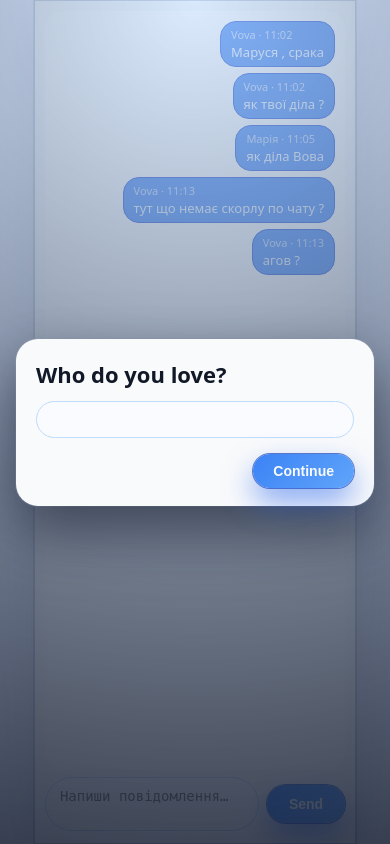
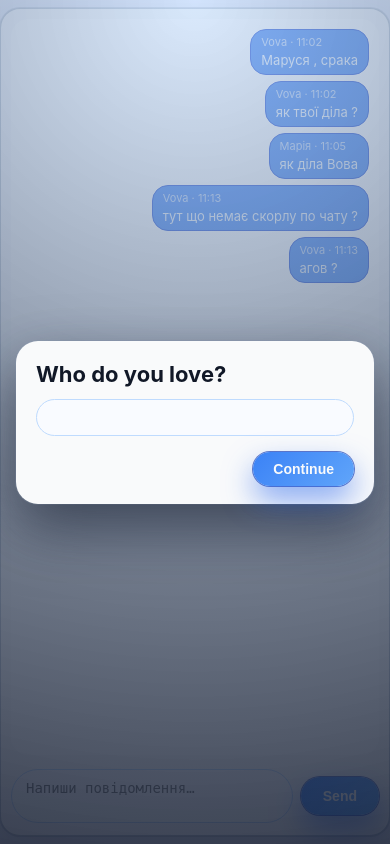
Before and after one commit to volodymyrhasych/Chat_Mari_Vova, a FastAPI app: page / in a window 390 px wide. Run offline with FastAPI, Linux system fonts and the light colour scheme; data comes from the database, SQL or seed files in the repository.

Commit message:
Update chat.html

```diff
--- a/templates/chat.html
+++ b/templates/chat.html
@@ -16,17 +16,18 @@
     }
 
     body {
-      font-family: system-ui, -apple-system, BlinkMacSystemFont, "Roboto", sans-serif;
+      font-family: -apple-system, BlinkMacSystemFont, system-ui, sans-serif;
       background: #eef2ff;
       color: #111827;
     }
 
-    /* ===== ГОЛОВНИЙ КОНТЕЙНЕР (по висоті екрана) ===== */
+    /* ================= ГОЛОВНИЙ КОНТЕЙНЕР ================= */
 
     .app-root {
-      min-height: 100vh; /* тягнемо на всю висоту екрану */
+      height: 100vh; /* ключовий момент: реальна висота екрану */
       display: flex;
-      flex-direction: column; /* головна вісь = вертикаль */
+      justify-content: center;
+      align-items: center;
       padding: env(safe-area-inset-top, 8px)
                env(safe-area-inset-right, 8px)
                env(safe-area-inset-bottom, 8px)
@@ -34,9 +35,9 @@
     }
 
     .chat-shell {
-      flex: 1;                 /* забирає весь доступний простір по висоті */
+      flex: 1;
       max-width: 960px;
-      margin: 0 auto;          /* центруємо по горизонталі */
+      height: min(640px, 100%); /* фіксована картка, не росте безкінечно */
       border-radius: 22px;
       background: #f9fafb;
       border: 1px solid rgba(148, 163, 184, 0.6);
@@ -44,18 +45,18 @@
         0 18px 45px rgba(15, 23, 42, 0.18),
         0 0 0 1px rgba(148, 163, 184, 0.35);
       display: flex;
-      flex-direction: column;  /* всередині: історія + інпут вертикально */
+      flex-direction: column;
       padding: 10px 10px 12px;
-      min-height: 0;           /* дозволяємо стискатися при клавіатурі */
+      gap: 10px;
     }
 
-    /* ===== ОБЛАСТЬ ІСТОРІЇ ===== */
+    /* ================= ІСТОРІЯ ЧАТУ ================= */
 
     .chat-history {
-      flex: 1;                 /* займає все, що лишилось над інпутом */
-      min-height: 0;           /* важливо: щоб працював overflow */
+      flex: 1;
+      min-height: 0; /* дає нормально скролитись всередині flex-контейнера */
       border-radius: 18px;
-      background: #ffffff;
+      background: #ffffff; /* чисто білий фон */
       padding: 10px 10px 12px;
       overflow-y: auto;
       display: flex;
@@ -88,10 +89,10 @@
       margin-bottom: 2px;
     }
 
-    /* ===== ПОЛЕ ВВОДУ (пришите до низу) ===== */
+    /* ================= ПОЛЕ ВВОДУ ================= */
 
     .composer {
-      margin-top: 8px;         /* невеликий відступ від історії */
+      margin-top: 4px;
       display: flex;
       gap: 8px;
       align-items: center;
@@ -137,7 +138,7 @@
         0 0 0 1px rgba(30, 64, 175, 0.8);
     }
 
-    /* ===== ЛОГІН-ЕКРАН ===== */
+    /* ================= ЛОГІН-ЕКРАН ================= */
 
     #login-screen {
       position: fixed;
@@ -211,15 +212,19 @@
         0 0 0 1px rgba(30, 64, 175, 0.8);
     }
 
+    /* ================= MOBILE ================= */
+
     @media (max-width: 640px) {
       .chat-shell {
-        border-radius: 0;
+        border-radius: 20px;
+        height: calc(100% - 16px);
       }
+
       .app-root {
-        padding: env(safe-area-inset-top, 0)
-                 env(safe-area-inset-right, 0)
-                 env(safe-area-inset-bottom, 0)
-                 env(safe-area-inset-left, 0);
+        padding: env(safe-area-inset-top, 8px)
+                 env(safe-area-inset-right, 8px)
+                 env(safe-area-inset-bottom, 8px)
+                 env(safe-area-inset-left, 8px);
       }
     }
   </style>
```
